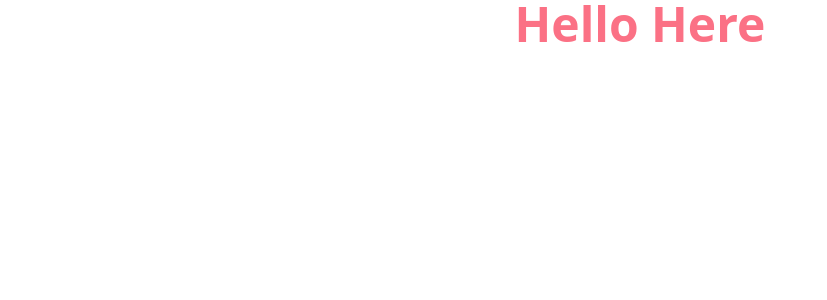
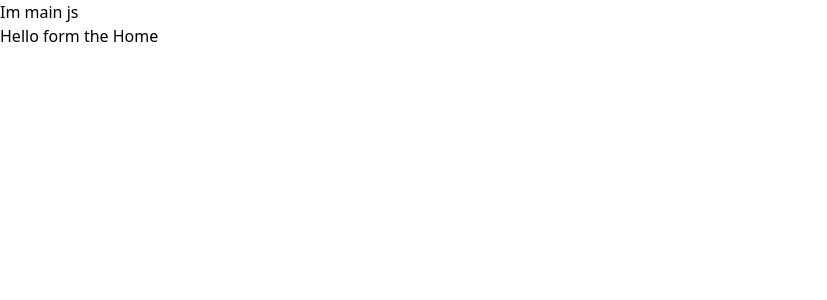
Before and after one commit to farhan-sadiq-mahi/photography-app, a React (Create React App) app: page / in a window 1280 px wide. Shown: the top 300 px of the page, without its empty margins (0-827 px from the left). Built offline with nearby package versions, Linux system fonts and the light colour scheme.

Commit message:
react router added and routes seted

```diff
--- a/package.json
+++ b/package.json
@@ -6,8 +6,10 @@
     "@testing-library/jest-dom": "^5.16.5",
     "@testing-library/react": "^13.4.0",
     "@testing-library/user-event": "^13.5.0",
+    "firebase": "^9.13.0",
     "react": "^18.2.0",
     "react-dom": "^18.2.0",
+    "react-router-dom": "^6.4.3",
     "react-scripts": "5.0.1",
     "web-vitals": "^2.1.4"
   },
--- a/src/App.js
+++ b/src/App.js
@@ -1,11 +1,11 @@
-import logo from './logo.svg';
+import { RouterProvider } from 'react-router-dom';
 import './App.css';
+import router from './Routes/Routes';
 
 function App() {
   return (
-    <div className="App">
-      <h1 className='text-5xl font-bold text-rose-400'>Hello Here</h1>
-    </div>
+    <RouterProvider router={router} />
+
   );
 }
 
--- /dev/null
+++ b/src/Layout/Main.js
@@ -0,0 +1,14 @@
+import React from 'react';
+import { Outlet } from 'react-router-dom';
+
+const Main = () => {
+    return (
+        <div>
+            <h1>Im main js </h1>
+            <Outlet />
+
+        </div>
+    );
+};
+
+export default Main;
--- /dev/null
+++ b/src/Pages/Home/Home.js
@@ -0,0 +1,11 @@
+import React from 'react';
+
+const Home = () => {
+    return (
+        <div>
+            <h1>Hello form the Home</h1>
+        </div>
+    );
+};
+
+export default Home;
--- /dev/null
+++ b/src/Routes/Routes.js
@@ -0,0 +1,18 @@
+const { createBrowserRouter } = require("react-router-dom");
+const { default: Main } = require("../Layout/Main");
+const { default: Home } = require("../Pages/Home/Home");
+
+const router = createBrowserRouter([
+    {
+        path: '/',
+        element: <Main />,
+        children: [
+            {
+                path: '/',
+                element: <Home />
+            }
+        ]
+    }
+])
+
+export default router;
```
Also changed, not shown: 1 other file (tests, documents, lock files or other folders).
